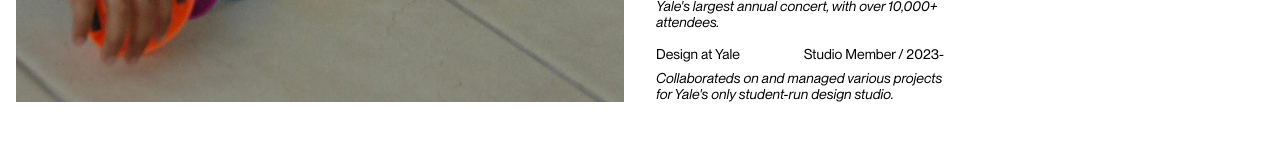
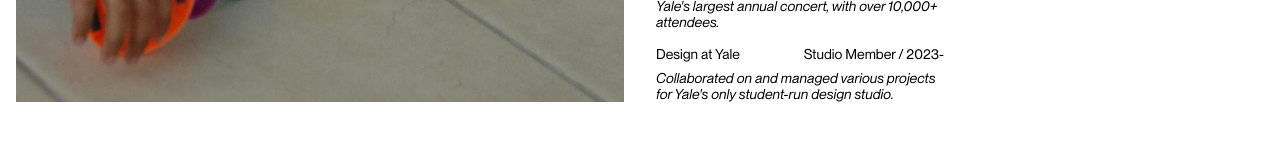
Before and after one commit to chainsawmaiden/aditya-das-portfolio, a Next.js app: page /about in a window 1280 px wide. Shown: the part 981-1141 px from the top of the page. Built offline with nearby package versions, Linux system fonts and the light colour scheme.

Commit message:
Update page.tsx

```diff
--- a/app/about/page.tsx
+++ b/app/about/page.tsx
@@ -80,7 +80,7 @@ export default function AboutPage() {
             </Experience>
 
             <Experience title='Design at Yale' year='Studio Member / 2023-'>
-            Collaborateds on and managed various projects for Yale's only student-run design studio.
+            Collaborated on and managed various projects for Yale's only student-run design studio.
             </Experience>
           </section>
 
```
